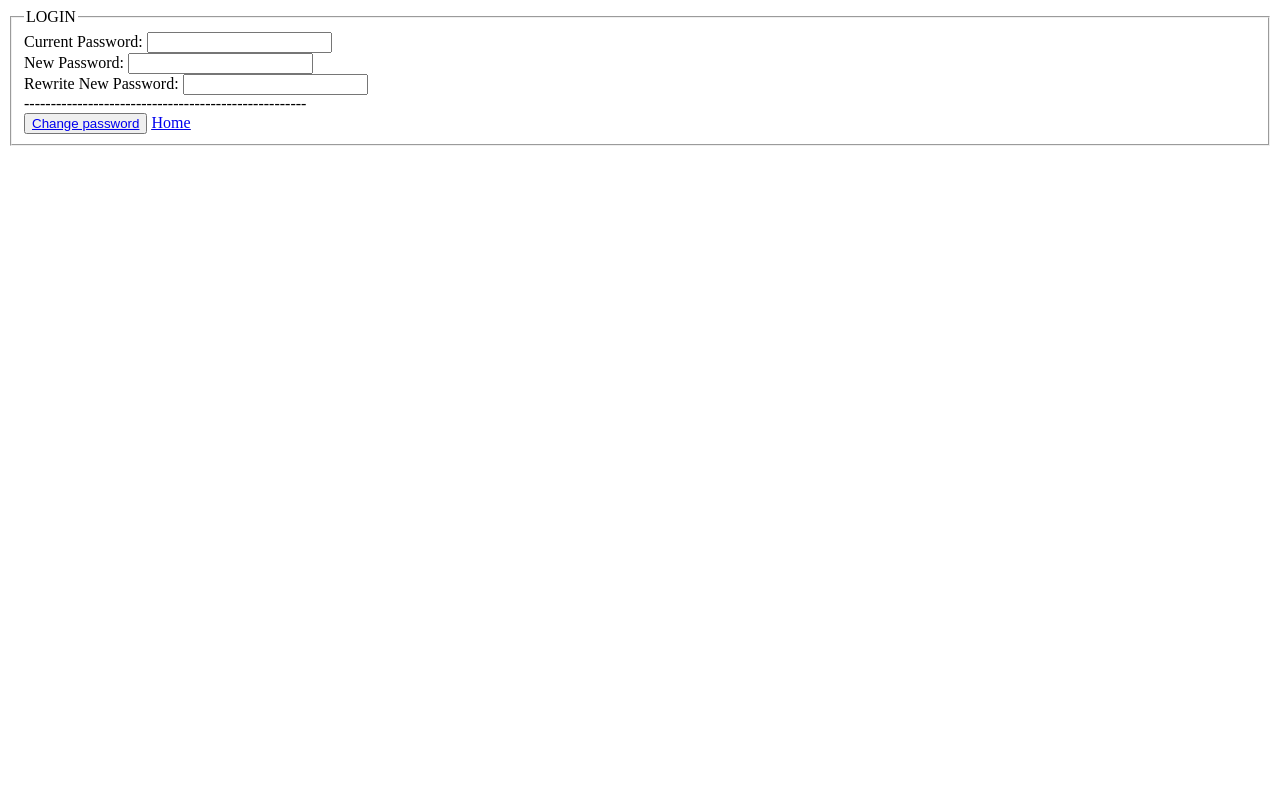
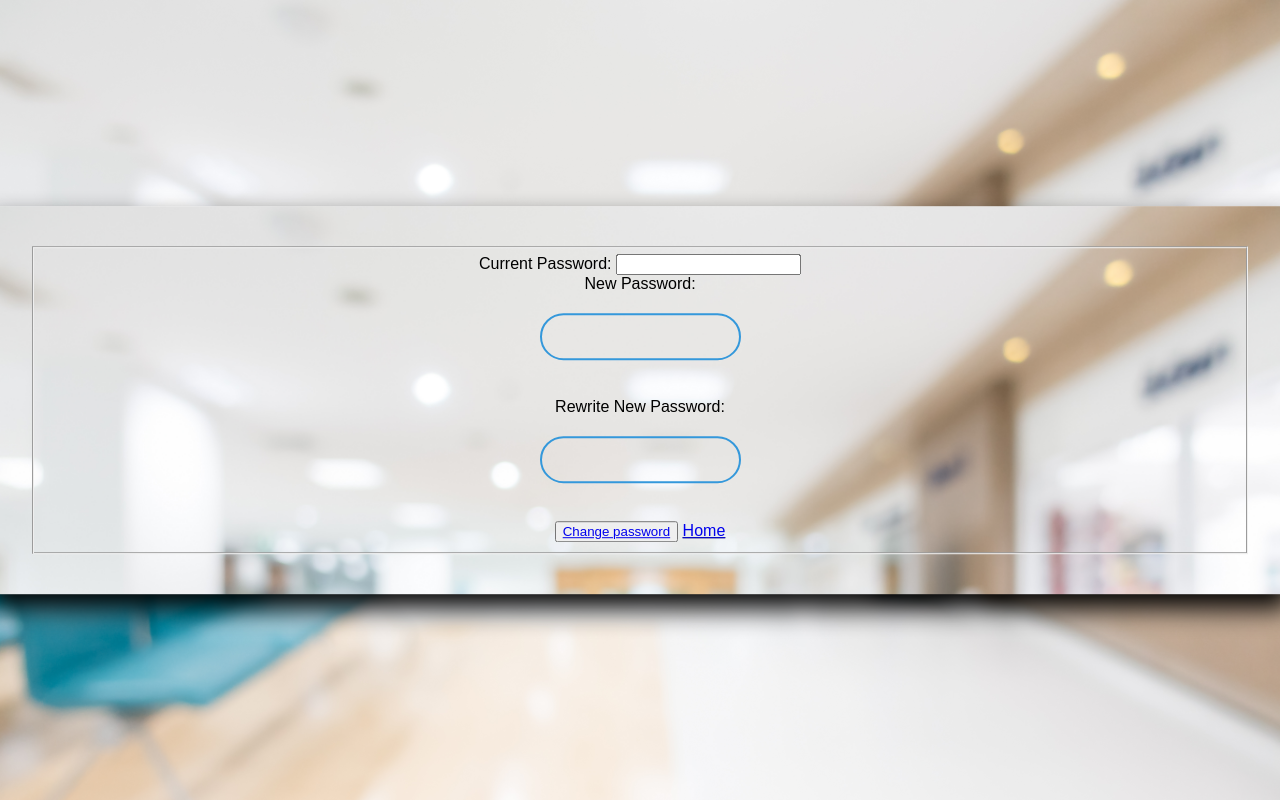
Before and after one commit to shwakib/midtermwebtechproject, a PHP site: page /changepass.php in a window 1280 px wide. Run offline with PHP 8.4, Linux system fonts and the light colour scheme; the visitor is signed in with stand-in values (Sample User, id 1).

Commit message:
with css

```diff
--- a/changepass.php
+++ b/changepass.php
@@ -9,19 +9,20 @@
 <!DOCTYPE html>
 <html>
 <head>
-	<title>Login Page</title>
+	<meta charset="utf-8">
+	<title>Change Password</title>
+	<link rel="stylesheet" href="style.css">
 </head>
 <body>
-	<form>
+	<form class="box">
 	<fieldset>
-	<legend>LOGIN</legend>
+
 		Current Password: <input type="passsword" name="upassword" value=""> <br>
 		New Password: <input type="password" name="nupassword" value=""><br>
 		Rewrite New Password: <input type="password" name="rnupassword" value=""><br>
-		-----------------------------------------------------<br>
 		<button><a href="login.php">Change password</a></button>
         <u><a href="patienthome.php">Home</a></u>
-		</fieldset>
+
 		</form>
 </body>
 </html>
--- a/doctor1.php
+++ b/doctor1.php
@@ -14,15 +14,18 @@
 <!DOCTYPE html>
 <html>
 <head>
+<meta charset="utf-8">
 <title>Doctor Profile</title>
+<link rel="stylesheet" href="style.css">
 </head>
 <body>
+	<form class="box">
 <table border ="1" cellspacing="0" width="100%">
 
 
 <tr>
 <td width="90%">
-<b><h1><?=$row['name']?></h1></b>
+<b><h3><?=$row['name']?></h3></b>
 <p><i>police stuff college,</i><br><i>6/29Mirpur 14,Dhaka.</i><br><b>Contact No:</b>01779595471<br>
 <b>Email:</b>dragarkhedkarshard@gmail.com<br>
 </td>
@@ -82,6 +85,7 @@
 
 
 </table>
+</form>
 </body>
 
 </html>
--- a/patienthome.php
+++ b/patienthome.php
@@ -9,10 +9,12 @@
 <!DOCTYPE html>
 <html>
 <head>
+  <meta charset="utf-8">
 	<title>Patient Profile</title>
+  <link rel="stylesheet" href="style.css">
 </head>
 <body>
-	<form>
+	<form class="box">
 	<fieldset>
 	<u><h1>Patient Profile</h1></u>
 	 <table border="1" width="100%">
@@ -39,7 +41,7 @@
 <button><a href="appoinmenthistory.php">See Appoinment History</a></button><br><br>
 <button><a href="medicalreport.php">See Medical Reports</a></button><br><br>
 <button><a href="prescription.php">See Prescriptions</a></button><br><br><br>
-<a href="searchdoctor.php">Search Doctor</a><br><br>
+<button><a href="searchdoctor.php">Search Doctor</a><br><br></button>
 <u><a href="changepass.php">Change Password</a></u><br>
 <u><a href="changecont.php">Change Contact</a></u><br><br>
 
--- a/searchdoctor.php
+++ b/searchdoctor.php
@@ -10,9 +10,12 @@
 <!DOCTYPE html>
 <html>
 <head>
+	<meta charset="utf-8">
 	<title>Patient Search</title>
+	<link rel="stylesheet" href="style.css">
 </head>
 <body>
+	<form class="box">
 		<table align="center">
 			<tr>
 				<td colspan="2">
@@ -34,5 +37,6 @@
 				</td>
 			</tr>
 		</table>
-</body>
+		</form>
+	</body>
 </html>
--- /dev/null
+++ b/style.css
@@ -0,0 +1,82 @@
+ body{
+
+ 	margin: 0;
+ 	padding: 0;
+ 	font-family: sans-serif;
+ 	background: url(photo.jpg);
+ 	background-size: cover;
+ }
+
+  .box{
+
+    width: 1300px;
+    padding: 40px;
+ 	position: absolute;
+ 	top: 50%;
+ 	left: 50%;
+ 	transform: translate(-50%,-50%);
+ 	background: inherit;
+ 	border-radius: 34x;
+ 	box-sizing: border-box;
+ 	box-shadow: 0 15px 25px rgb(0,0,0,5);
+
+ 	text-align: center;
+ }
+ .box h1{
+ 	color: #3498db;
+ 	text-transform: uppercase;
+ 	font-weight: 500;
+ }
+  .box input[type="text"],.box input[type="password"]{
+ 	border: 0;
+ 	background: none;
+ 	display: block;
+ 	margin: 20px auto;
+ 	text-align: center;
+ 	border: 2px solid #3498db;
+ 	padding: 14px 10px;
+ 	width 200px;
+ 	outline: none;
+ 	color: black;
+ 	border-radius: 24px;
+ 	transition: 0.25s;
+
+ }
+ .box input[type="submit"]{
+ 	border: 0;
+ 	background: none;
+ 	display: block;
+ 	margin: 20px auto;
+ 	text-align: center;
+ 	border: 2px solid #3498db;
+ 	padding: 14px 10px;
+ 	width 200px;
+ 	outline: none;
+ 	color: white;
+ 	border-radius: 24px;
+ 	transition: 0.25s;
+ 	cursor: pointer;
+
+ }
+ .box input[type="submit"]:hover{
+ 	background: #2ecc71;
+ }
+  .box input[type="submit"]{
+ 	border: 0;
+ 	background: none;
+ 	display: block;
+ 	margin: 20px auto;
+ 	text-align: center;
+ 	border: 2px solid #3498db;
+ 	padding: 14px 10px;
+ 	width 200px;
+ 	outline: none;
+ 	color: white;
+ 	border-radius: 24px;
+ 	transition: 0.25s;
+ 	cursor: pointer;
+
+ }
+ .box input[type="submit"]:hover{
+ 	background: #2ecc71;
+ }
```
Also changed, not shown: appoinmenthistory.php (+6 -3 lines), appointmentconfirm.php (+4 -3 lines), doctorlist.php (+7 -0 lines), login.php (+8 -1 lines), makeappoinment.php (+19 -11 lines), medicalreport.php (+6 -2 lines), prescription.php (+6 -2 lines), photo.jpg (added).
